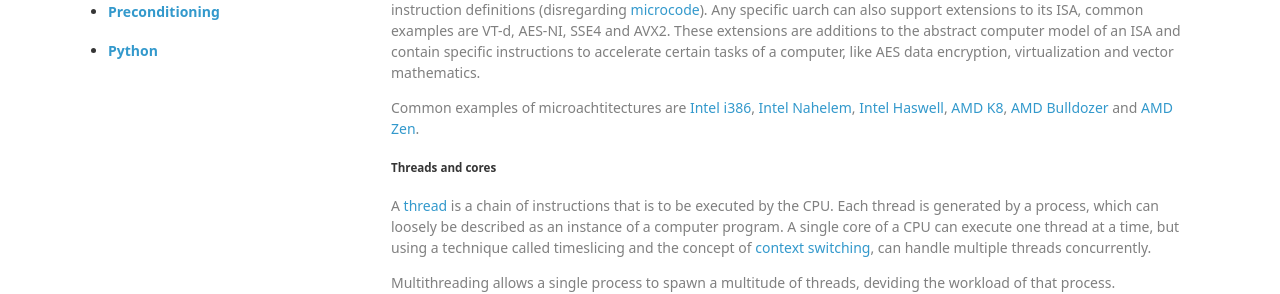
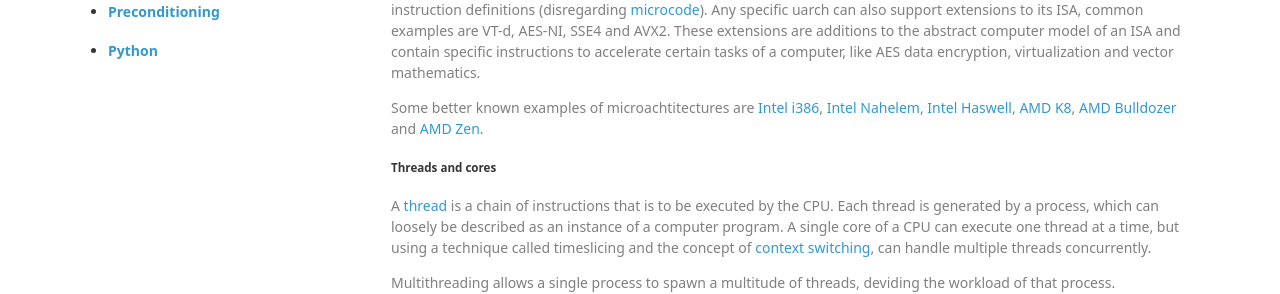
Before and after one commit to lucasbekker/lucasbekker.github.io, a Jekyll site: the page built from _sections/Computer_components.md, in a window 1280 px wide. Shown: the part 1041-1335 px from the top of the page. Built offline with Jekyll 4.4.1, drawn with Linux system fonts in a browser that asks for light colours; nearby versions of some CDN libraries.

Commit message:
Small stuff

```diff
--- a/_sections/Computer_components.md
+++ b/_sections/Computer_components.md
@@ -33,7 +33,7 @@
 
 An implementation of an ISA, called a [microarchitecture (uarch)](https://en.wikipedia.org/wiki/Microarchitecture), is the hardware based realisation of these machine instruction definitions (disregarding [microcode](https://en.wikipedia.org/wiki/Microcode)). Any specific uarch can also support extensions to its ISA, common examples are VT-d, AES-NI, SSE4 and AVX2. These extensions are additions to the abstract computer model of an ISA and contain specific instructions to accelerate certain tasks of a computer, like AES data encryption, virtualization and vector mathematics.
 
-Common examples of microachtitectures are [Intel i386](https://en.wikipedia.org/wiki/Intel_80386), [Intel Nahelem](https://en.wikipedia.org/wiki/Nehalem_(microarchitecture)), [Intel Haswell](https://en.wikipedia.org/wiki/Haswell_%28microarchitecture%29), [AMD K8](https://en.wikipedia.org/wiki/AMD_K8), [AMD Bulldozer](https://en.wikipedia.org/wiki/Bulldozer_(microarchitecture)) and [AMD Zen](https://en.wikipedia.org/wiki/Zen_(microarchitecture)).
+Some better known examples of microachtitectures are [Intel i386](https://en.wikipedia.org/wiki/Intel_80386), [Intel Nahelem](https://en.wikipedia.org/wiki/Nehalem_(microarchitecture)), [Intel Haswell](https://en.wikipedia.org/wiki/Haswell_%28microarchitecture%29), [AMD K8](https://en.wikipedia.org/wiki/AMD_K8), [AMD Bulldozer](https://en.wikipedia.org/wiki/Bulldozer_(microarchitecture)) and [AMD Zen](https://en.wikipedia.org/wiki/Zen_(microarchitecture)).
 
 ##### Threads and cores
 
```
